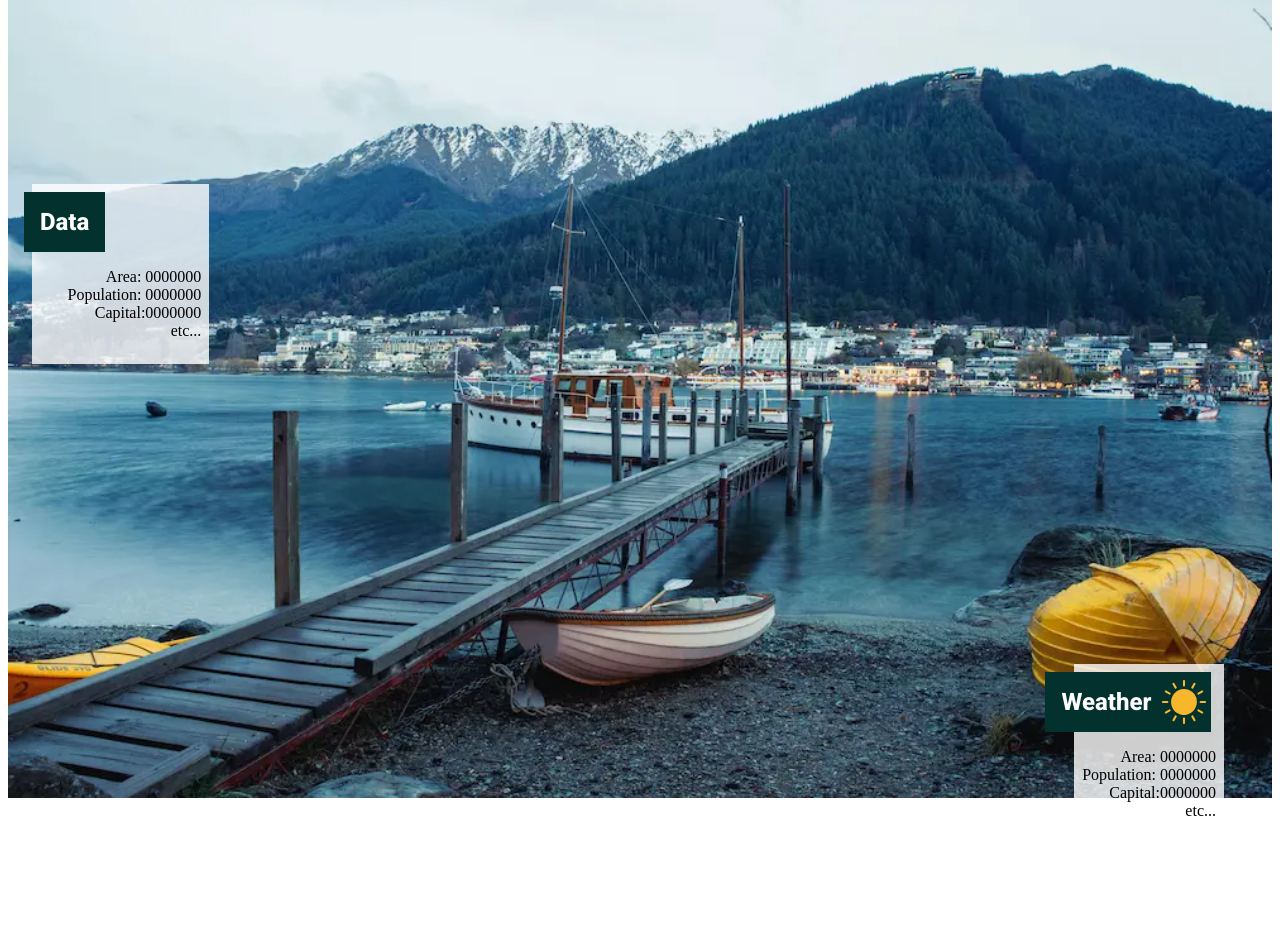
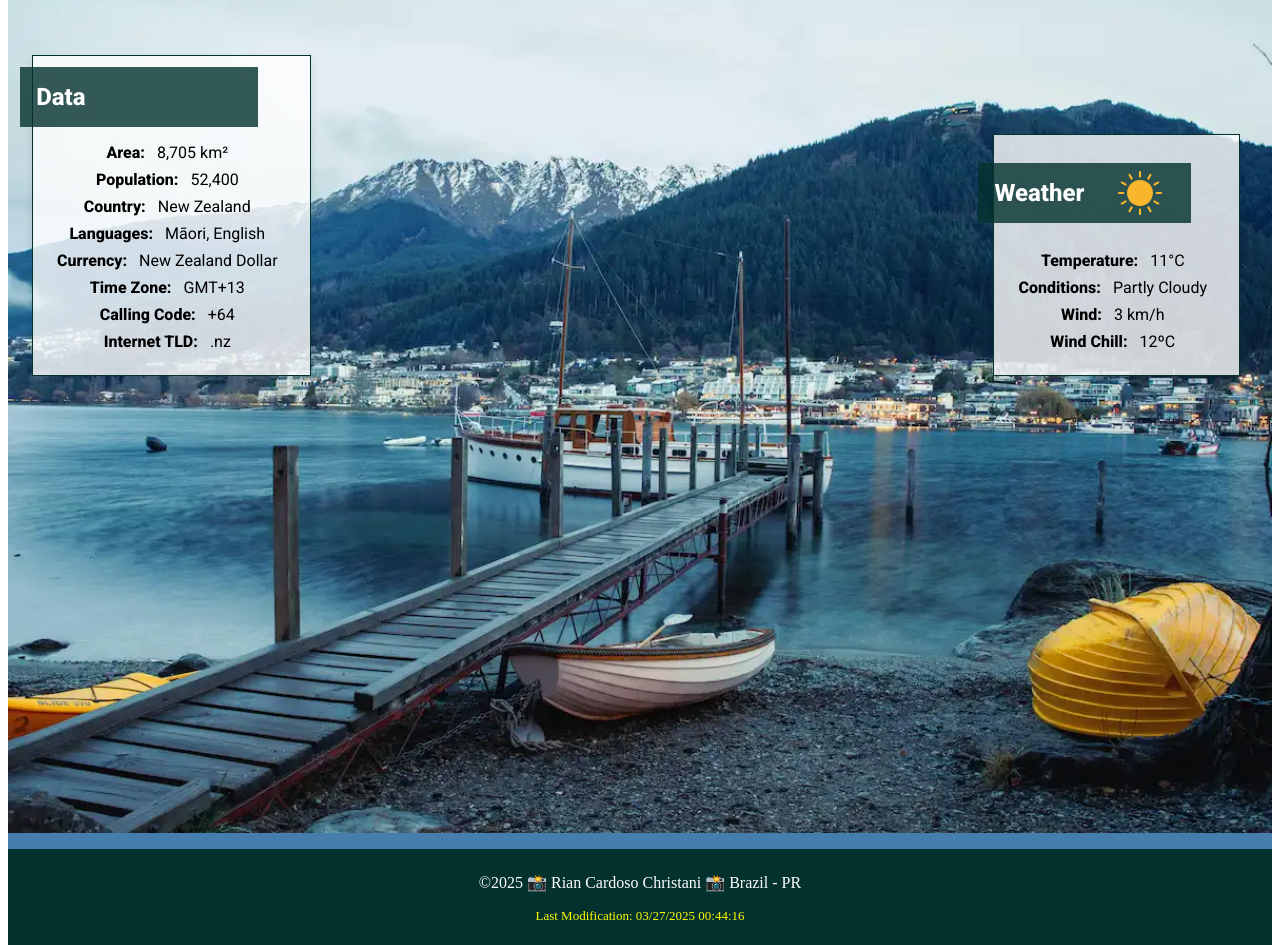
Before and after one commit to rianchristani/wdd131, a plain HTML site: page place.html in a window 1280 px wide. Shown: the part 160-1105 px from the top of the page. Before the commit the page ends 1004 px from the top, so only its background shows below. Drawn offline with Linux system fonts and the light colour scheme.

Commit message:
week 3 final project

```diff
--- a/place.html
+++ b/place.html
@@ -5,8 +5,8 @@
     <meta name="viewport" content="width=device-width, initial-scale=1.0">
     <meta name="author" content="Rian Cardoso Christani">
     <meta name="description" content="Something here to change after">
+    <link rel="stylesheet" href="styles/place-large.css">
     <link rel="stylesheet" href="styles/place.css">
-    <link rel="stylesheet" href="styles/place-large.css">
     <script src="scripts/place.js" defer></script>
     <title>Week 03 - Project</title>
     <link rel="preconnect" href="https://fonts.googleapis.com">
@@ -22,23 +22,73 @@
     <main>
         <div class="hero">
             <picture>
-                <source srcset="images/1200.webp" media="min-width: 1000px">
-                <source srcset="images/700.webp" media="min-width: 700px">
-                <img src="images/computer.webp" alt="Queenstown" width="400">
+                <source srcset="images/1200.webp" media="(min-width: 1000px)">
+                <source srcset="images/700.webp" media="(min-width: 700px)">
+                <img src="images/phone.webp" alt="Queenstown" width="400">
             </picture>
         </div>
-        <aside class="info" id="data">
-            <h1>Data</h1>
-            <p>Area: 0000000 <br> Population: 0000000 <br> Capital:0000000 <br> etc...</p>
+        <div class="test">
+            <aside class="info" id="data">
+                <h1>Data</h1>
+                <div class="line">
+                    <span class="label">Area:</span>
+                    <span class="value">8,705 km²</span>
+                </div>
+                <div class="line">
+                    <span class="label">Population:</span>
+                    <span class="value">52,400</span>
+                </div>
+                <div class="line">
+                    <span class="label">Country:</span>
+                    <span class="value">New Zealand</span>
+                </div>
+                <div class="line">
+                    <span class="label">Languages:</span>
+                    <span class="value">Māori, English</span>
+                </div>
+                <div class="line">
+                    <span class="label">Currency:</span>
+                    <span class="value">New Zealand Dollar</span>
+                </div>
+                <div class="line">
+                    <span class="label">Time Zone:</span>
+                    <span class="value">GMT+13</span>
+                </div>
+                <div class="line">
+                    <span class="label">Calling Code:</span>
+                    <span class="value">+64</span>
+                </div>
+                <div class="line">
+                    <span class="label">Internet TLD:</span>
+                    <span class="value">.nz</span>
+                </div>
+            </div>
         </aside>
         <aside class="info" id="weather">
             <h1>Weather</h1>
             <img id="sun-weather" src="images/sul.svg" alt="sun">
-            <p>Area: 0000000 <br> Population: 0000000 <br> Capital:0000000 <br> etc...</p>
+            <div class="line">
+                <span class="label">Temperature:</span>
+                <span class="value">11°C</span>
+            </div>
+            <div class="line">
+                <span class="label">Conditions:</span>
+                <span class="value">Partly Cloudy</span>
+            </div>
+            <div class="line">
+                <span class="label">Wind:</span>
+                <span class="value">3 km/h</span>
+            </div>
+            <div class="line">
+                <span class="label">Wind Chill:</span>
+                <span class="value" id="windChill"></span>
+            </div>
+
         </aside>
     </main>
     <footer>
-
+        <p>&copy;<span id="currentyear"></span> 📸 Rian Cardoso Christani 📸 Brazil - PR</p>
+        <p class="lastM">Last Modification: <span id="lastModified"></span></p>
     </footer>
 </body>
 </html>
--- a/scripts/place.js
+++ b/scripts/place.js
@@ -0,0 +1,12 @@
+const currentyear = document.querySelector("#currentyear");
+const lastModified = document.querySelector("#lastModified");
+
+const today = new Date();
+
+currentyear.innerHTML = today.getFullYear()
+
+lastModified.innerHTML = document.lastModified
+
+const calculateWindChill = (temperature, windChill) => 13.12 + (0.6215 * temperature) - (11.37 * windChill**0.16) + (0.3965 * temperature * windChill**0.16);
+
+document.querySelector('#windChill').innerHTML = `${calculateWindChill(11, 3).toFixed()}ºC`
--- a/styles/place-large.css
+++ b/styles/place-large.css
@@ -1,11 +1,11 @@
 /* Large screen */
 
 :root{
-    --darkGreen: #03312E;
-    --steelBlue: #457EAC;
+    --darkGreen: rgb(3, 49, 46);
+    --steelBlue: rgb(69, 126, 172);
 }
 
-h1{
+h1, .label{
     font-family: "Roboto", serif;
     font-weight: 800;
     font-style: normal;
@@ -25,51 +25,89 @@ h1{
 
 .hero img{
     width: 100%;
-    margin-top: -2.2rem;
 }
 
-#data{
-    position: absolute;
-    background-color: rgb(255, 255, 255, .8);
-    top: 20rem;
-    margin: 1.5rem;
-}
 
 #data h1{
     position: relative;
-    background-color: var(--darkGreen);
+    background-color: rgba(3, 49, 46, 0.8);
     color: white;
     padding: 1rem;
-    margin: 0 3rem;
-    right: 3.5rem;
-    top: .5rem;
+    margin: .2rem;
+    right: 2rem;
+    bottom: .5rem;
 }
 
-.info p{
-    text-align: end;
-    padding: .5rem;
-}
-
-#weather{
-    position: absolute;
-    background-color: rgba(255, 255, 255, 0.8);
-    top: 50rem;
-    right: 2rem;
-    margin: 1.5rem;
+.line{
+    text-align: center;
+    margin: .5rem;
 }
 
 #sun-weather{
     position: absolute;
-    bottom: 6.7rem;
-    right: .3rem;
+    bottom: 9.2rem;
+    right: 4rem;
 }
 
 #weather h1{
     position: relative;
-    background-color: var(--darkGreen);
+    background-color: rgba(3, 49, 46, 0.8);
     color: white;
     padding: 1rem;
-    margin: 0 -.5rem;
-    right: 1.3rem;
-    top: .5rem;
+    right: 2rem;
+    bottom: .5rem;
 }
+
+.value{
+    font-family: "Roboto", serif;
+    font-weight: 400;
+    font-style: normal;
+    font-variation-settings:
+      "wdth" 100;
+    padding: .5rem;
+}
+
+footer{
+    background-color: var(--darkGreen);
+    padding: .5rem;
+    text-align: center;
+    color: white;
+    border-top: 20px solid var(--steelBlue);
+    margin: -.5rem 0;
+}
+
+.lastM{
+    color: yellow;
+    font-size: 13px;
+    margin-top: .5rem;
+}
+
+.test {
+    display: flex;
+    align-items: center; /* Centraliza os itens horizontalmente */
+    gap: 1rem; /* Espaçamento entre os quadrados */
+}
+
+#data {
+    position: absolute;
+    max-width: 600px; /* Limite de largura para telas maiores */
+    background-color: rgba(255, 255, 255, 0.8);
+    padding: 1rem;
+    border: 1px solid var(--darkGreen); /* Adiciona borda para destaque */
+    box-shadow: 0 4px 8px rgba(0, 0, 0, 0.1); /* Adiciona sombra */
+    flex-direction: column;
+    margin: 1.5rem;
+    bottom: 15rem;
+}
+
+#weather {
+    position: absolute;
+    max-width: 600px; /* Limite de largura para telas maiores */
+    background-color: rgba(255, 255, 255, 0.8);
+    padding: 1rem;
+    border: 1px solid var(--darkGreen); /* Adiciona borda para destaque */
+    box-shadow: 0 4px 8px rgba(0, 0, 0, 0.1); /* Adiciona sombra */
+    margin: 1.5rem;
+    bottom: 15rem;
+    right: 1rem;
+}
--- a/styles/place.css
+++ b/styles/place.css
@@ -0,0 +1,14 @@
+/* large view (like PC) */
+@media (max-width: 700px){
+
+#sun-weather{
+    position: absolute;
+    bottom: 9.2rem;
+    right: 4rem;
+}
+
+#weather{
+    position: absolute;
+    bottom: -2rem;
+}
+}
```
